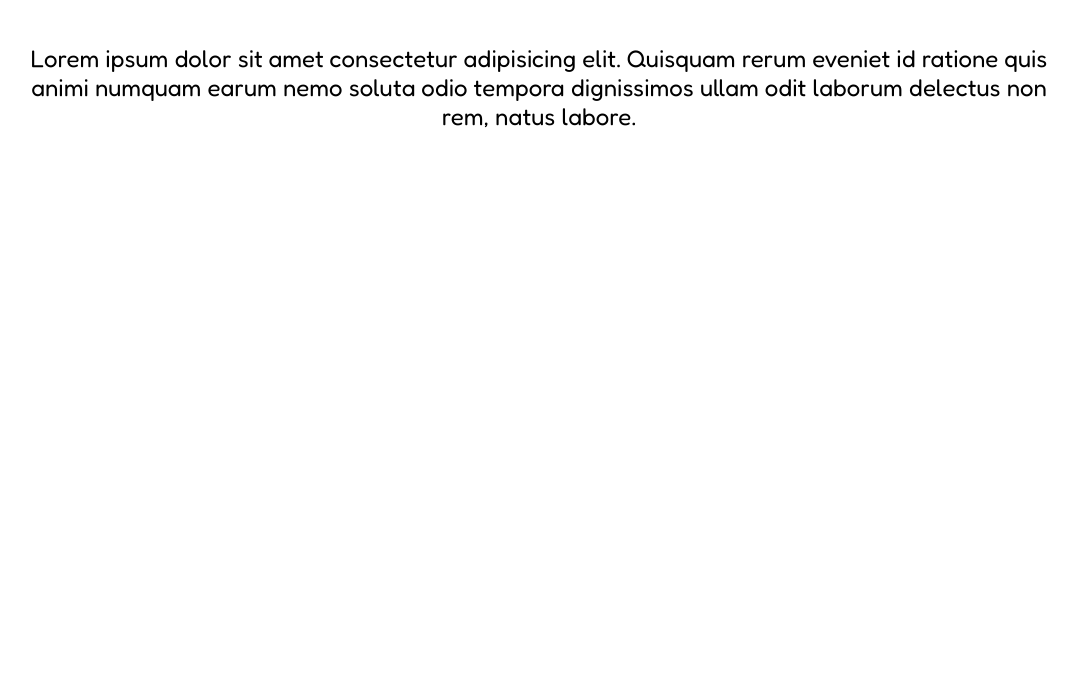
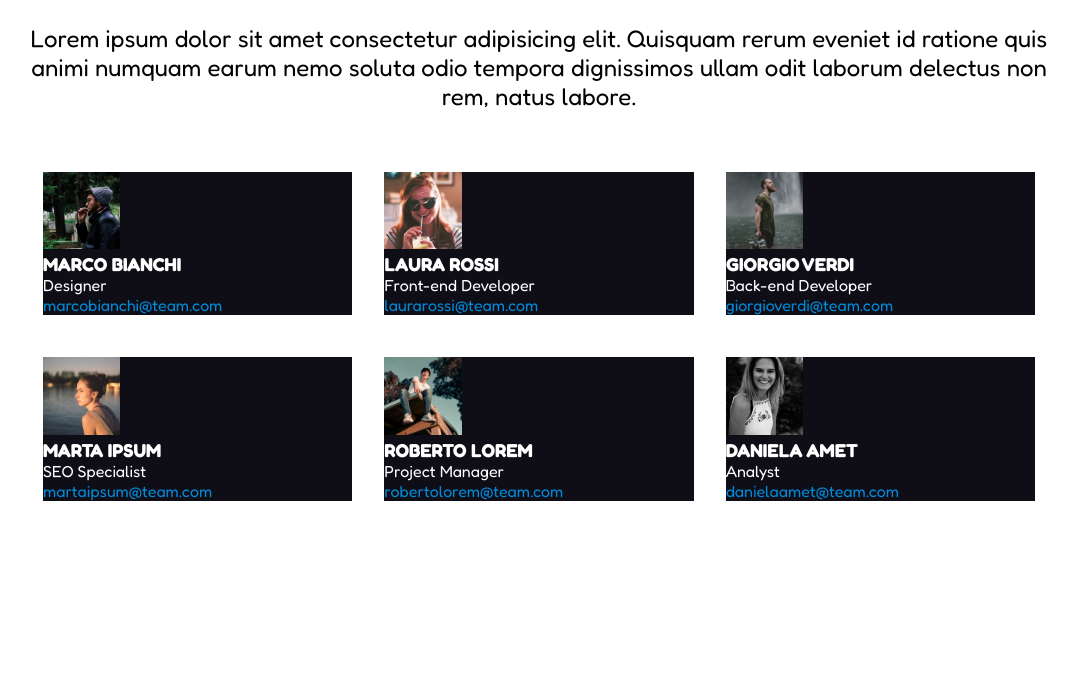
Before and after one commit to PapiMatteo/html-css-float-cards, a plain HTML site: page index.html in a window 1280 px wide. Shown: the part 104-800 px from the top of the page, without its empty margins (101-1179 px from the left). Drawn offline with Linux system fonts and the light colour scheme.

Commit message:
add: img and text (work in progress)

```diff
--- a/css/style.css
+++ b/css/style.css
@@ -5,8 +5,13 @@
     box-sizing: border-box;
 }
 
+img {
+    max-width: 25%;
+}
+
 body {
     font-family: 'Fredoka', sans-serif;
+    /* background-color: blue; */
 }
 
 .container {
@@ -19,10 +24,39 @@ h1 {
     font-size: 2.5rem;
     margin-top: 40px;
     text-align: center;
+    color: #e53170;
 }
 /* MAIN  */
-p {
-    padding-top: 60px;
+.h-text {
+    padding-top: 40px;
     font-size: 1.5rem;
     text-align: center;
+    margin-bottom: 40px;
 }
+/* p,
+h3{
+    display: inline-block;
+} */
+.col {
+    float: left;
+    width: calc(100% / 3);
+    padding: 20px 15px;
+    color: white;
+    /* Debug */
+    border: 1px solid white;
+    /* height: 200px; */
+}
+
+.mail {
+    color: #018ad8;
+}
+
+.card {
+    background-color: #0f0e17;
+}
+
+.clearfix::after {
+    content: "";
+    clear: both;
+    display: table;
+}
--- a/index.html
+++ b/index.html
@@ -18,21 +18,59 @@
 
         <!-- First 3 columns section  -->
         <section>
-            <p>Lorem ipsum dolor sit amet consectetur adipisicing elit. Quisquam rerum eveniet id ratione quis animi numquam earum nemo soluta odio tempora dignissimos ullam odit laborum delectus non rem, natus labore.</p>
-            <div class="row">
+            <p class="h-text">Lorem ipsum dolor sit amet consectetur adipisicing elit. Quisquam rerum eveniet id ratione quis animi numquam earum nemo soluta odio tempora dignissimos ullam odit laborum delectus non rem, natus labore.</p>
+            <div class="row clearfix">
                 <div class="col">
-
+                    <div class="card">
+                        <img src="img/male1.png" alt="">
+                        <h3>MARCO BIANCHI</h3>
+                        <p>Designer</p>
+                        <p class="mail">marcobianchi@team.com</p>
+                    </div>
                 </div>
                 <div class="col">
-
+                    <div class="card">
+                        <img src="img/female1.png" alt="">
+                        <h3>LAURA ROSSI</h3>
+                        <p>Front-end Developer</p>
+                        <p class="mail">laurarossi@team.com</p>
+                    </div>
                 </div>
                 <div class="col">
-
+                    <div class="card">
+                        <img src="img/male2.png" alt="">
+                        <h3>GIORGIO VERDI</h3>
+                        <p>Back-end Developer</p>
+                        <p class="mail">giorgioverdi@team.com</p>
+                    </div>
                 </div>
             </div>
             <!-- Second 3 columns section  -->
             <div class="row">
-
+                <div class="col">
+                    <div class="card">
+                        <img src="img/female2.png" alt="">
+                        <h3>MARTA IPSUM</h3>
+                        <p>SEO Specialist</p>
+                        <p class="mail">martaipsum@team.com</p>
+                    </div>
+                </div>
+                <div class="col">
+                    <div class="card">
+                        <img src="img/male3.png" alt="">
+                        <h3>ROBERTO LOREM</h3>
+                        <p>Project Manager</p>
+                        <p class="mail">robertolorem@team.com</p>
+                    </div>
+                </div>
+                <div class="col">
+                    <div class="card">
+                        <img src="img/female3.png" alt="">
+                        <h3>DANIELA AMET</h3>
+                        <p>Analyst</p>
+                        <p class="mail">danielaamet@team.com</p>
+                    </div>
+                </div>
             </div>
 
         </section>
```
